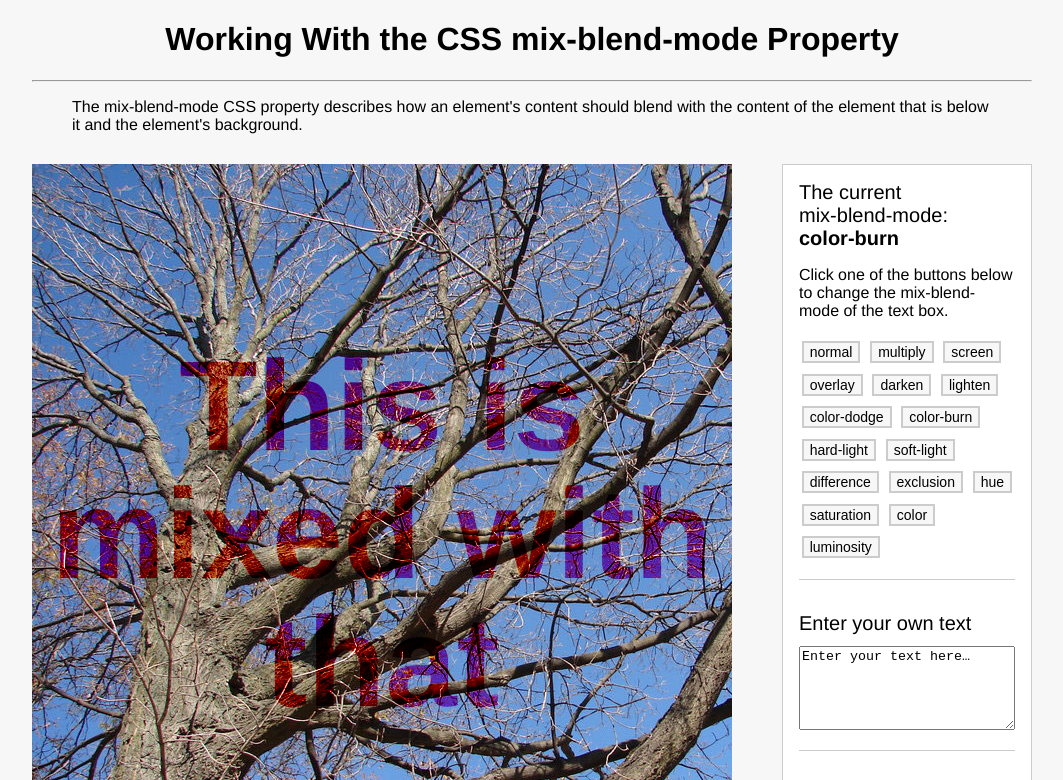
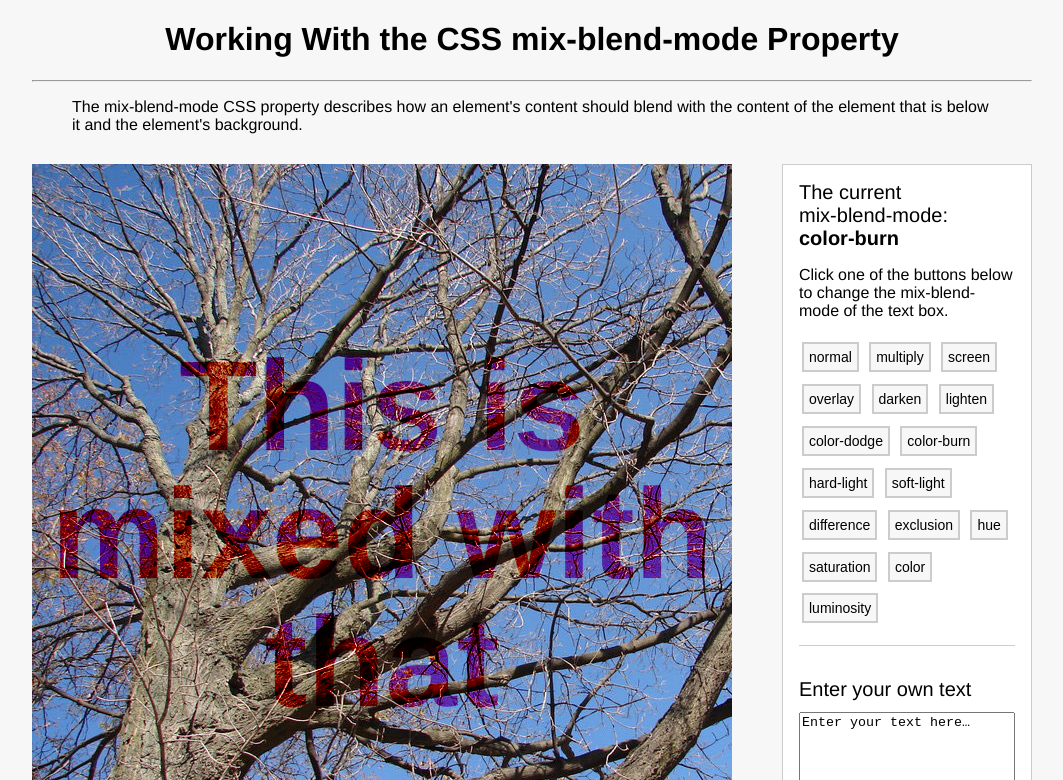
Before and after one commit to jeffreysmithart/mix-blend-mode, a website: page index.html in a window 1280 px wide. Shown: the top 780 px of the page, without its empty margins (108-1171 px from the left). Drawn offline with nearby package versions, Linux system fonts and the light colour scheme.

Commit message:
update to controls module

```diff
--- a/src/scss/module/_controls.scss
+++ b/src/scss/module/_controls.scss
@@ -29,7 +29,8 @@
     border-radius: 0;
     display: inline-block;
     font-size: em(14);
-    margin: em(6) em(3);
+    margin: em(6, 14) em(3, 14);
+    padding: em(5, 14);
     background-color: $offwhite;
     border: 2px solid $gray;
     text-transform: lowercase;
```
Also changed, not shown: css/app.min.css.
